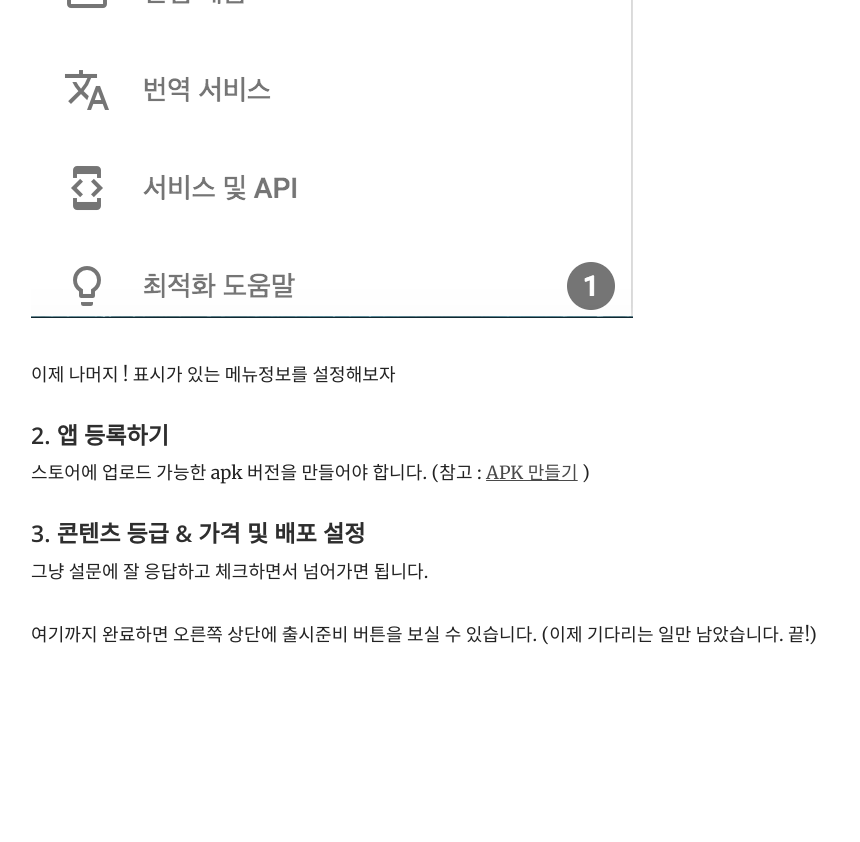
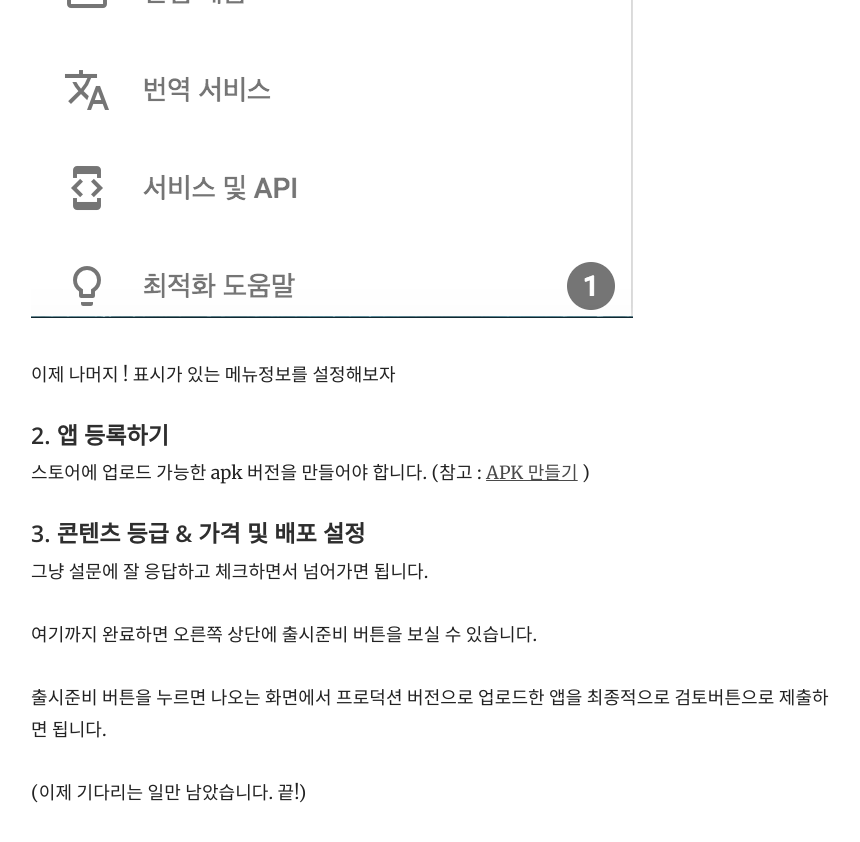
Before and after one commit to j2yes/j2yes.github.io, a Jekyll site: the page built from _docs/ionic-2/play-store.md, in a window 1280 px wide and 900 px high, scrolled down 2671 px. Shown: the top 842 px of the window, without its empty margins (359-1219 px from the left). Built offline with Jekyll 4.4.1, drawn with Linux system fonts in a browser that asks for light colours; comment, search, counter and statistics services are not loaded; before the commit the page ends 3413 px from its top, so only the background shows below that.

Commit message:
Updated '_docs/ionic-2/play-store.md' via CloudCannon

```diff
--- a/_docs/ionic-2/play-store.md
+++ b/_docs/ionic-2/play-store.md
@@ -44,4 +44,7 @@ comments: true
 그냥 설문에 잘 응답하고 체크하면서 넘어가면 됩니다.
 
 여기까지 완료하면 오른쪽 상단에 출시준비 버튼을 보실 수 있습니다.
+
+출시준비 버튼을 누르면 나오는 화면에서 프로덕션 버전으로 업로드한 앱을 최종적으로 검토버튼으로 제출하면 됩니다.
+
 (이제 기다리는 일만 남았습니다. 끝!)
```
